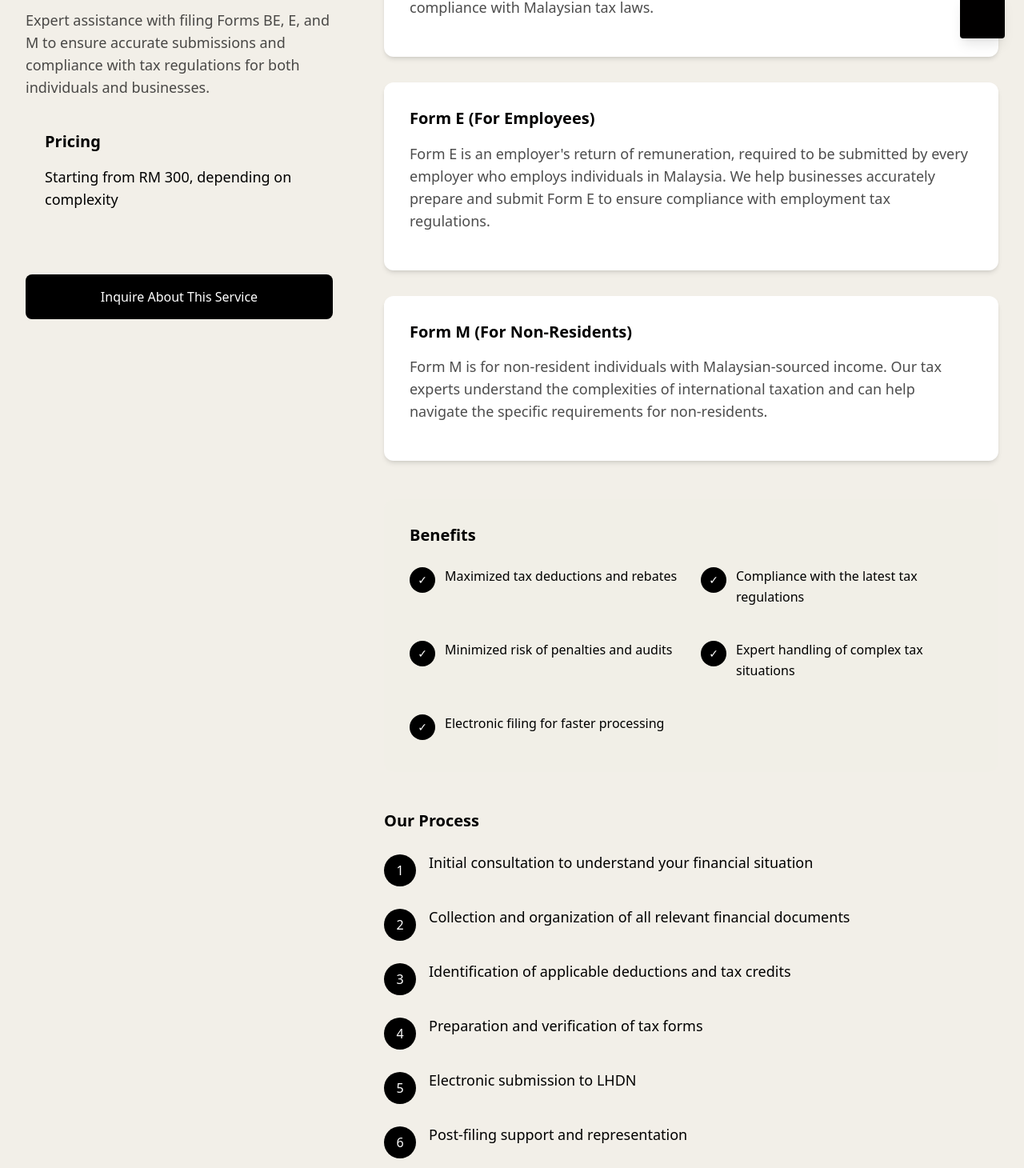
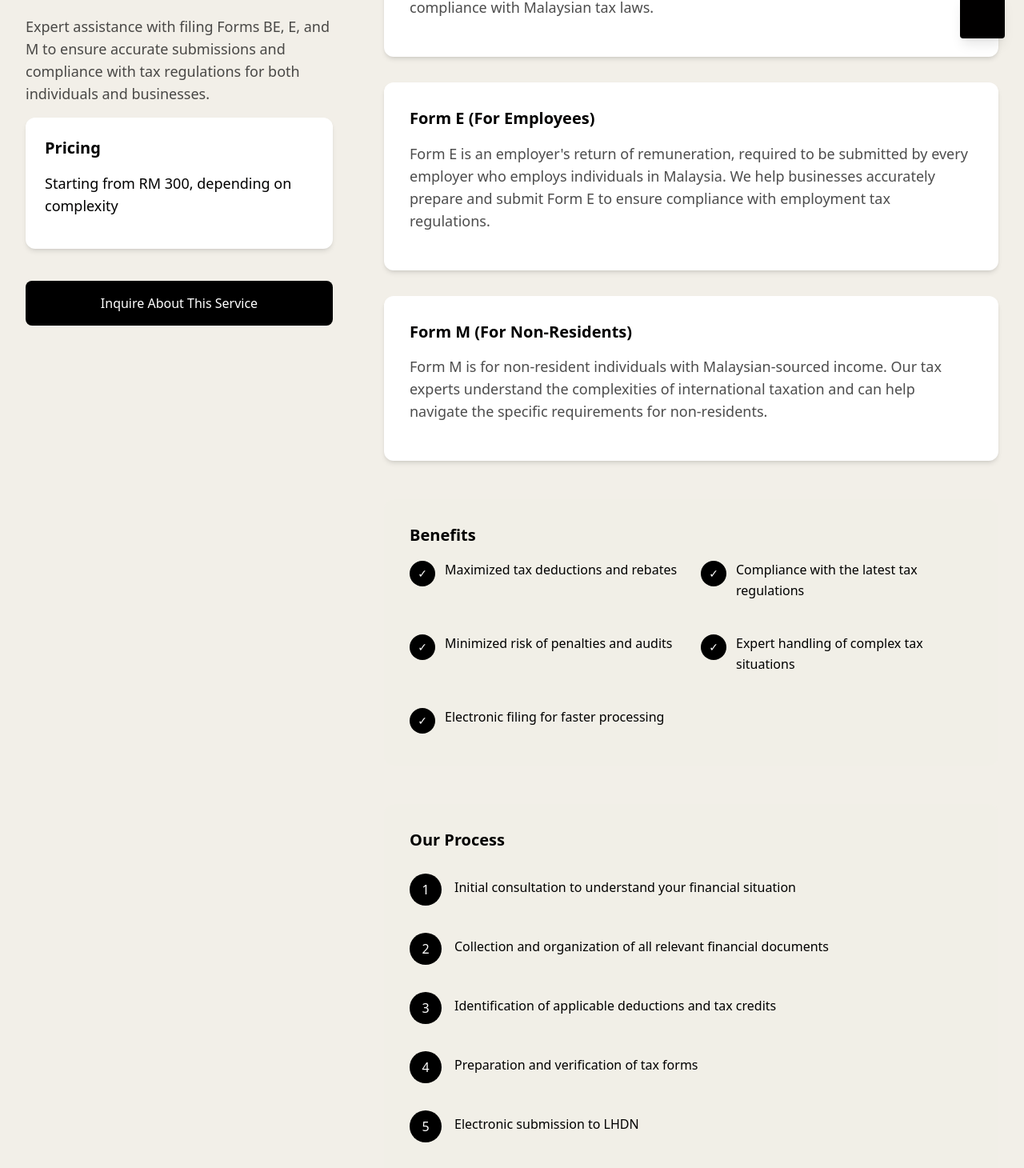
Before and after one commit to jasonlow2307/teerex, a React (Vite) app: page /services in a window 1280 px wide. Shown: the part 728-2188 px from the top of the page at 80% size. Built offline with nearby package versions, Linux system fonts and the light colour scheme; some icons are missing.

Commit message:
feat: completed services page (w/o contact)

```diff
--- a/src/index.css
+++ b/src/index.css
@@ -47,7 +47,6 @@ h1 {
 h2 {
   font-size: 1.75rem;
   font-weight: 600;
-  margin-bottom: 1rem;
 }
 
 h3 {
--- a/src/pages/Services.tsx
+++ b/src/pages/Services.tsx
@@ -296,7 +296,7 @@ const Services = () => {
                       {service.description}
                     </p>
 
-                    <div className="p-6 bg-[#f2efe8] rounded-xl">
+                    <div className="p-6 bg-white rounded-xl shadow-md">
                       <h3 className="text-xl font-bold mb-4">Pricing</h3>
                       <p className="text-lg">{service.pricing}</p>
                     </div>
@@ -335,7 +335,7 @@ const Services = () => {
 
                   {/* Benefits */}
                   <div className="p-8 bg-[#f2efe8]/50 rounded-xl">
-                    <h3 className="text-2xl font-bold mb-6">Benefits</h3>
+                    <h3 className="text-2xl font-bold mb-4">Benefits</h3>
                     <div className="grid md:grid-cols-2 gap-6">
                       {service.benefits.map((benefit, index) => (
                         <div key={index} className="flex items-start gap-3">
@@ -349,7 +349,7 @@ const Services = () => {
                   </div>
 
                   {/* Process */}
-                  <div>
+                  <div className="p-8 bg-[#f2efe8]/50 rounded-xl">
                     <h3 className="text-2xl font-bold mb-6">Our Process</h3>
                     <div className="space-y-6">
                       {service.process.map((step, index) => (
@@ -358,7 +358,9 @@ const Services = () => {
                             {index + 1}
                           </div>
                           <div>
-                            <p className="text-lg">{step}</p>
+                            <p className="text-base leading-relaxed mt-2">
+                              {step}
+                            </p>
                           </div>
                         </div>
                       ))}
```
